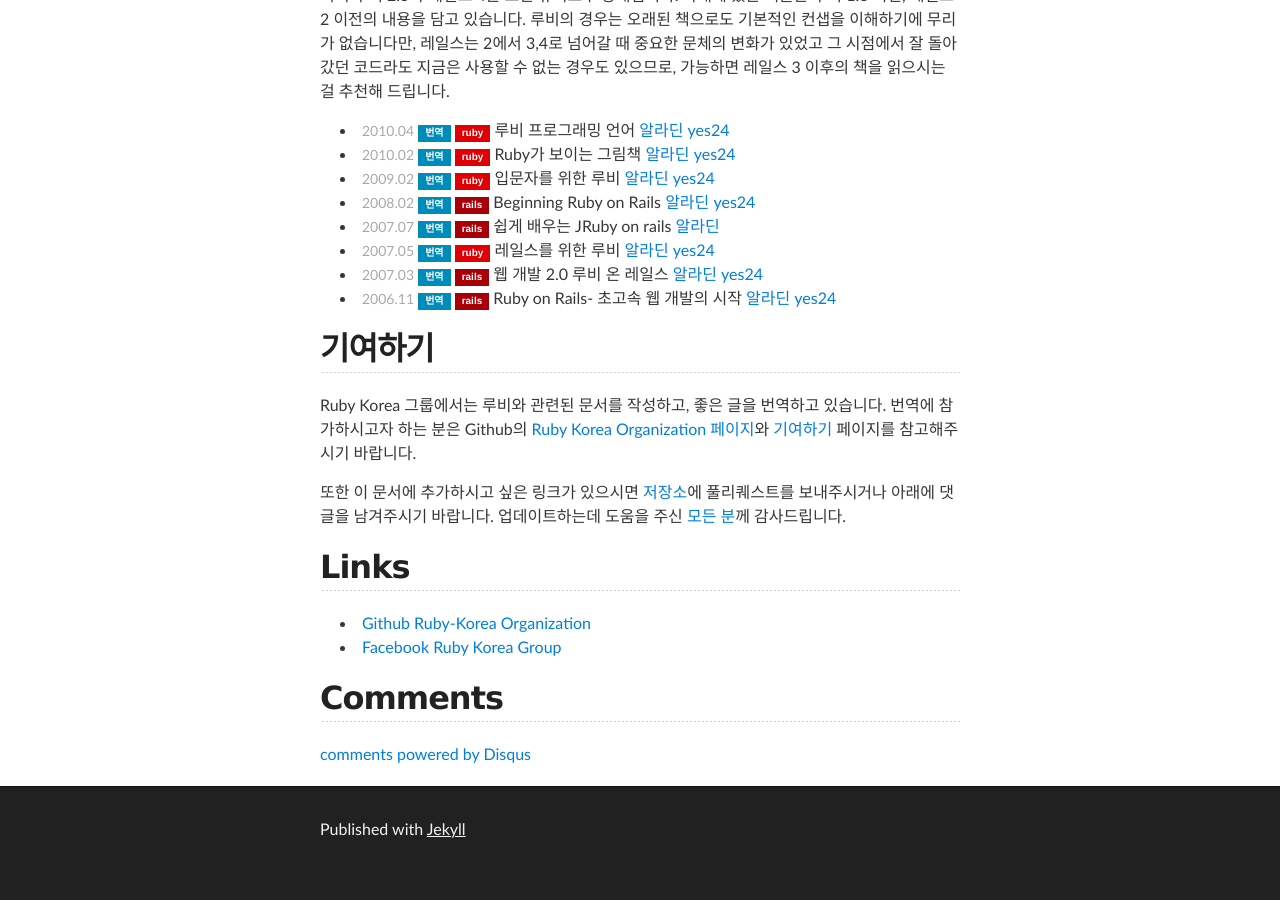
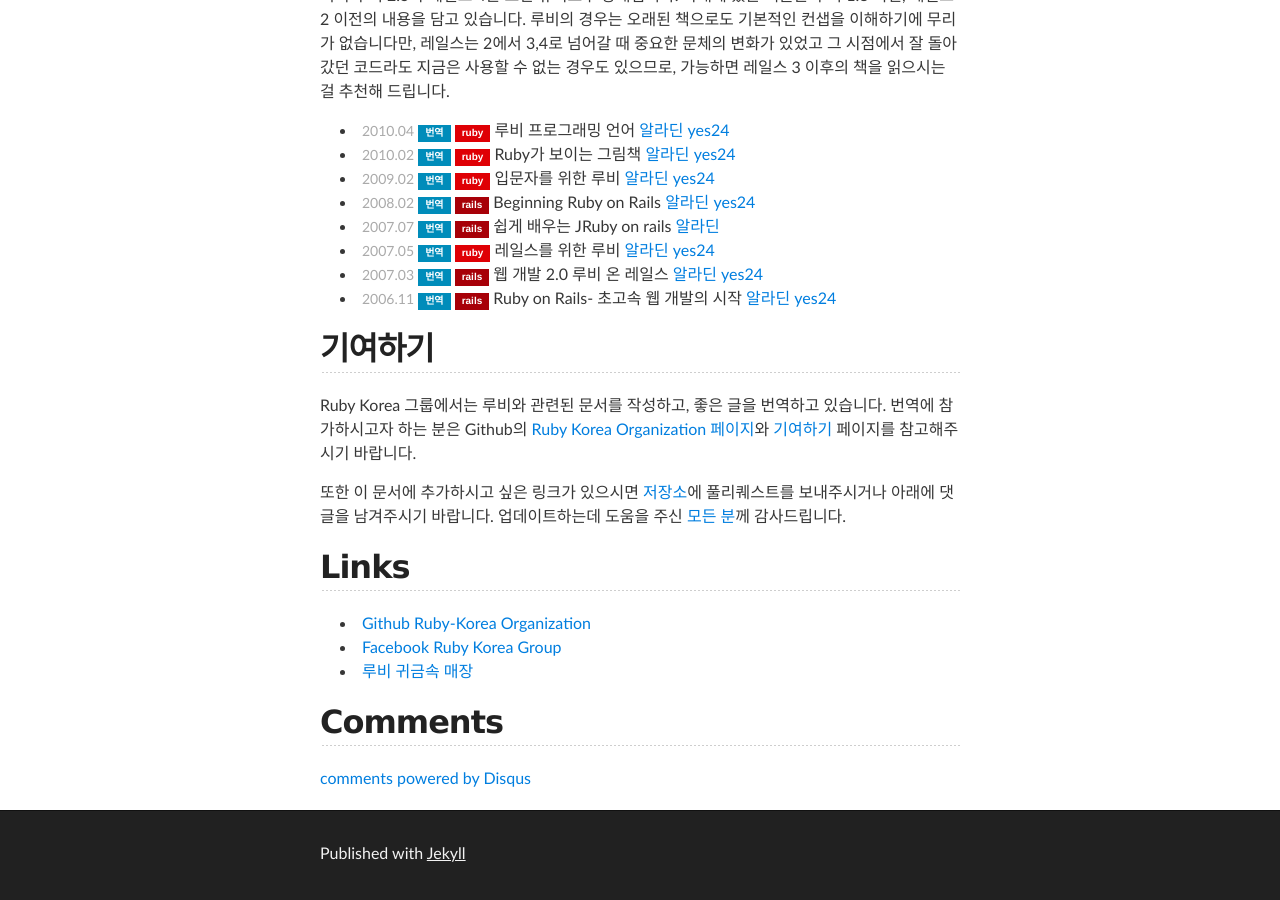
Before and after one commit to rubykr/rubykr.github.io, a Jekyll site: the page built from index.md, in a window 1280 px wide and 900 px high, scrolled down 2434 px. Built offline with Jekyll 4.4.1, drawn with Linux system fonts in a browser that asks for light colours; comment, search, counter and statistics services are not loaded; before the commit the page ends 3310 px from its top, so only the background shows below that.

Commit message:
Add Discord Server

```diff
--- a/index.md
+++ b/index.md
@@ -160,3 +160,4 @@
 
 - [Github Ruby-Korea Organization](https://github.com/ruby-korea)
 - [Facebook Ruby Korea Group](https://www.facebook.com/groups/rubykr)
+- [루비 귀금속 매장](https://discord.gg/uHQj7X68Mf)
```
